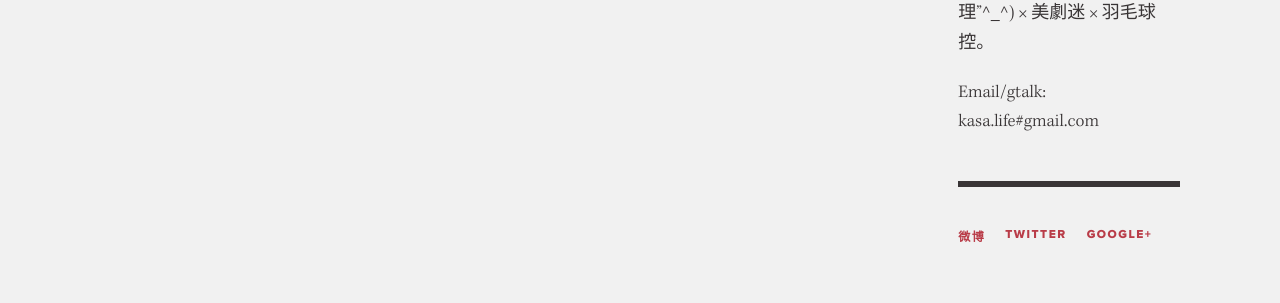
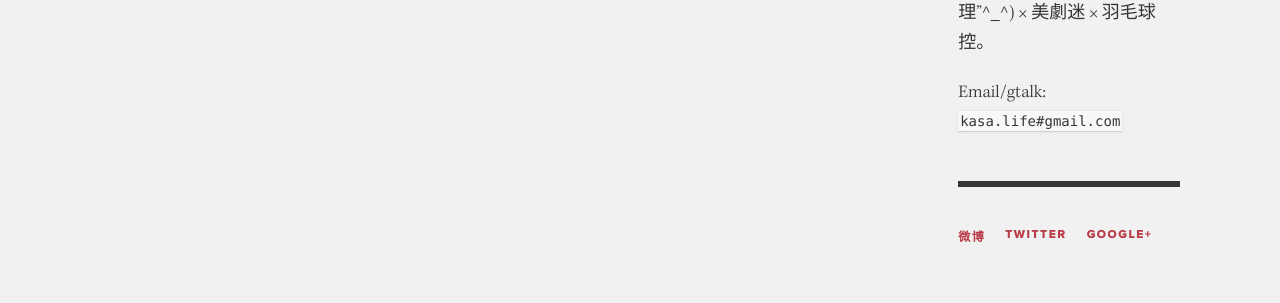
Before and after one commit to kenny2qi/kenny2qi.github.com, a Jekyll site: the page built from about.html, in a window 1280 px wide. Shown: the part 1221-1524 px from the top of the page. Built offline with Jekyll 4.4.1, drawn with Linux system fonts in a browser that asks for light colours; nearby versions of some CDN libraries; Markdown is read by kramdown in place of the engine named in the settings; comment, search, counter and statistics services are not loaded.

Commit message:
Update _includes/work.html

```diff
--- a/_includes/work.html
+++ b/_includes/work.html
@@ -5,5 +5,5 @@
   <p>关注产品设计、用户体验，致力做最有产品感的技术青年，心信不懂产品的架构师不是好的架构师。</p>
   <p>关注移动互联网，偶尔折腾下Android开发（菜鸟），不断学习中。</p>
   <p>喜欢听Indie/Soft Rock Music(张小龙说过：“不听摇滚的程序员不是好产品经理”^_^) × 美劇迷 × 羽毛球控。</p>
-  <p>Email/gtalk: kasa.life#gmail.com<br></p>
+  <p>Email/gtalk: <code class="default-size">kasa.life#gmail.com</code></p>
 </div>
```
